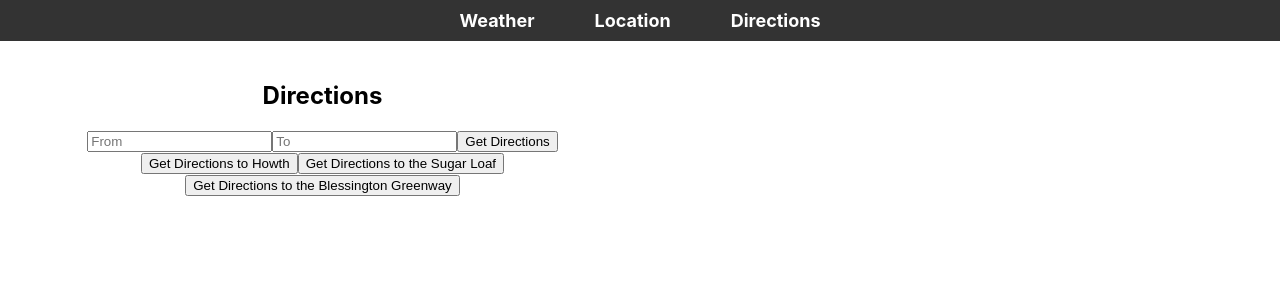
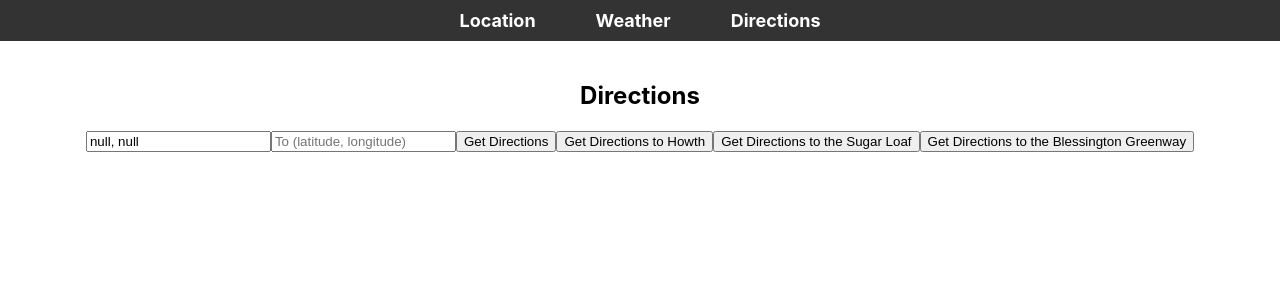
Before and after one commit to cduggan1/group-design-project-10, a React (Create React App) app in the folder client/: page /directions in a window 1280 px wide. Shown: the top 300 px of the page. Built offline with nearby package versions, Linux system fonts and the light colour scheme.

Commit message:
Components split into three pages

```diff
--- a/client/src/App.js
+++ b/client/src/App.js
@@ -1,27 +1,42 @@
 import './App.css';
-import React from "react";
+import React, { useState } from "react";
 import Weather from "./components/Weather";
 import { BrowserRouter as Router, Route, Routes, Link } from 'react-router-dom';
 import Location from './components/Location';
 import Directions from './components/Directions';
 
 function App() {
+    const [location, setLocation] = useState({
+      latitude: null,
+      longitude: null,
+    });
+
+    const updateLocation = (lat, lon) => {
+      setLocation({ latitude: lat, longitude: lon });
+    };
+
     return (
         <Router>
             <div>
                 {/* Navbar with links */}
                 <nav>
                     <ul>
+                        <li><Link to="/location">Location</Link></li>
                         <li><Link to="/">Weather</Link></li>
-            <li><Link to="/location">Location</Link></li>
                         <li><Link to="/directions">Directions</Link></li>
                     </ul>
                 </nav>
 
                 <Routes>
-          <Route path="/" element={<Weather />} />
-          <Route path="/location" element={<Location />} />
-          <Route path="/directions" element={<Directions />} />
+                    <Route
+                        path="/location"
+                        element={<Location updateLocation={updateLocation} initialCoordinates={location} />}
+                    />
+                    <Route
+                        path="/"
+                        element={<Weather latitude={location.latitude} longitude={location.longitude} />}
+                    />
+                    <Route path="/directions" element={<Directions latitude={location.latitude} longitude={location.longitude} />} />
                 </Routes>
             </div>
         </Router>
--- a/client/src/components/Directions.js
+++ b/client/src/components/Directions.js
@@ -1,23 +1,13 @@
-import { MapContainer, TileLayer, Marker, useMapEvents } from "react-leaflet";
-import "leaflet/dist/leaflet.css";
-import React, { useState } from "react";
-import L from "leaflet"; // Import the Leaflet library
-import WeatherAlerts from './WeatherAlerts';
+import React, { useState, useEffect } from "react";
 
-
-const Weather = () => {
+const Directions = ({ latitude, longitude }) => {
   // State variables for storing input values and fetched data
-    const [latitude, setLatitude] = useState(""); // Stores latitude value
-    const [longitude, setLongitude] = useState(""); // Stores longitude value
-    const [weatherData, setWeatherData] = useState(null); // Stores fetched weather data
-    const [address, setAddress] = useState(""); // Stores user-input address
-    const [coordinates, setCoordinates] = useState(null); // Stores fetched coordinates
+  const [start, setStart] = useState(`${latitude}, ${longitude}`); // Start with the current latitude and longitude as default
+  const [destination, setDestination] = useState(""); // Destination input value
   const [directions, setDirections] = useState(null); // Stores fetched directions
-    const [start, setStart] = useState(""); // Stores start location for directions
-    const [destination, setDestination] = useState(""); // Stores destination for directions
   const [error, setError] = useState(""); // Stores error messages
 
-    // Function to fetch directions from start to destination
+  // Fetch directions from API
   const fetchDirections = async () => {
     try {
       const response = await fetch(`http://127.0.0.1:8000/api/directions/?from=${start}&to=${destination}`);
@@ -25,34 +15,59 @@ const Weather = () => {
         throw new Error("Failed to fetch directions");
       }
       const data = await response.json();
-            setDirections(data); // Store the fetched directions
-            setError(""); // Clear error message if successful
+      setDirections(data); // Store fetched directions
+      setError(""); // Clear any error message
     } catch (err) {
       setError("Failed to fetch directions");
       setDirections(null);
     }
   };
 
+  // Effect to update start location if latitude and longitude props change
+  useEffect(() => {
+    setStart(`${latitude}, ${longitude}`); // Update start location with current latitude and longitude
+  }, [latitude, longitude]);
+
   return (
     <div style={{ display: "flex", justifyContent: "center", gap: "30px", padding: "20px" }}>
-            {/* Directions Section - Allows users to get directions between locations */}
       <div style={{ flex: 1, textAlign: "center" }}>
         <h2>Directions</h2>
-                <input type="text" placeholder="From" value={start} onChange={(e) => setStart(e.target.value)} />
-                <input type="text" placeholder="To" value={destination} onChange={(e) => setDestination(e.target.value)} />
+
+        {/* "From" Location input */}
+        <input
+          type="text"
+          placeholder="From (latitude, longitude)"
+          value={start}
+          onChange={(e) => setStart(e.target.value)} // Handle changes in start location
+        />
+
+        {/* "To" Location input */}
+        <input
+          type="text"
+          placeholder="To (latitude, longitude)"
+          value={destination}
+          onChange={(e) => setDestination(e.target.value)} // Handle changes in destination
+        />
+
+        {/* Fetch directions when clicked */}
         <button onClick={fetchDirections}>Get Directions</button>
+
+        {/* Predefined destinations */}
         <button onClick={() => setDestination("53.377,-6.073")}>Get Directions to Howth</button>
         <button onClick={() => setDestination("53.144, -6.155")}>Get Directions to the Sugar Loaf</button>
         <button onClick={() => setDestination("53.141, -6.56")}>Get Directions to the Blessington Greenway</button>
-                {directions && directions.map((direction, index) => <p key={index}>{direction}</p>)}
+
+        {/* Display directions if available */}
+        {directions && directions.length > 0 && (
+          <div>
+            {directions.map((direction, index) => (
+              <p key={index}>{direction}</p>
+            ))}
+          </div>
+        )}
       </div>
 
-            {/* Weather Alerts Section - Displays weather alerts for selected coordinates */}
-            <div style={{ flex: 1, textAlign: "center" }}>
-                <WeatherAlerts latitude={latitude} longitude={longitude} />
-            </div>
-
-            {/* Error Message Display */}
+      {/* Error message display */}
       {error && (
         <div style={{ position: "absolute", bottom: "20px", left: "20px", color: "red" }}>
           <p>{error}</p>
@@ -62,4 +77,4 @@ const Weather = () => {
   );
 };
 
-export default Weather;
+export default Directions;
--- a/client/src/components/Location.js
+++ b/client/src/components/Location.js
@@ -1,19 +1,17 @@
-import "leaflet/dist/leaflet.css";
-import React, { useState } from "react";
-import L from "leaflet"; // Import the Leaflet library
+import React, { useState, useEffect } from "react";
 
+const Location = ({ updateLocation, initialCoordinates }) => {
+  // State variables for storing input values and fetched data
+  const [address, setAddress] = useState(""); // Stores user-input address
+  const [coordinates, setCoordinates] = useState(initialCoordinates || null); // Stores fetched coordinates
+  const [error, setError] = useState(""); // Stores error messages
 
-const Weather = () => {
-    // State variables for storing input values and fetched data
-    const [latitude, setLatitude] = useState(""); // Stores latitude value
-    const [longitude, setLongitude] = useState(""); // Stores longitude value
-    const [weatherData, setWeatherData] = useState(null); // Stores fetched weather data
-    const [address, setAddress] = useState(""); // Stores user-input address
-    const [coordinates, setCoordinates] = useState(null); // Stores fetched coordinates
-    const [directions, setDirections] = useState(null); // Stores fetched directions
-    const [start, setStart] = useState(""); // Stores start location for directions
-    const [destination, setDestination] = useState(""); // Stores destination for directions
-    const [error, setError] = useState(""); // Stores error messages
+  // Effect to set the initial coordinates from the parent component
+  useEffect(() => {
+    if (initialCoordinates) {
+      setCoordinates(initialCoordinates); // Set the coordinates if passed from the parent
+    }
+  }, [initialCoordinates]);
 
   // Function to fetch coordinates from an address
   const fetchCoordinates = async () => {
@@ -24,10 +22,10 @@ const Weather = () => {
       }
       const data = await response.json();
       setCoordinates(data[0]); // Store the fetched coordinates
-            setLatitude(data[0].latitude); // Update latitude state
-            setLongitude(data[0].longitude); // Update longitude state
-            setStart(`${data[0].latitude}, ${data[0].longitude}`); // Update start location
       setError(""); // Clear error message if successful
+
+      // Update latitude and longitude in parent component
+      updateLocation(data[0].latitude, data[0].longitude); // Pass coordinates to parent component
     } catch (err) {
       setError("Failed to fetch coordinates");
       setCoordinates(null);
@@ -46,8 +44,12 @@ const Weather = () => {
           onChange={(e) => setAddress(e.target.value)}
         />
         <button onClick={fetchCoordinates}>Get Coordinates</button>
-                {coordinates && (
+
+        {/* Display coordinates if set */}
+        {coordinates ? (
           <p>At {coordinates.latitude}, {coordinates.longitude}</p>
+        ) : (
+          <p>No location set</p>
         )}
       </div>
 
@@ -61,4 +63,4 @@ const Weather = () => {
   );
 };
 
-export default Weather;
+export default Location;
--- a/client/src/components/Weather.js
+++ b/client/src/components/Weather.js
@@ -1,6 +1,6 @@
 import { MapContainer, TileLayer, Marker, useMapEvents } from "react-leaflet";
 import "leaflet/dist/leaflet.css";
-import React, { useState } from "react";
+import React, { useState, useEffect } from "react";
 import L from "leaflet"; // Import the Leaflet library
 import WeatherAlerts from './WeatherAlerts';
 
@@ -15,16 +15,8 @@ const defaultIcon = new L.Icon({
   shadowSize: [41, 41],
 });
 
-const Weather = () => {
-    // State variables for storing input values and fetched data
-    const [latitude, setLatitude] = useState(""); // Stores latitude value
-    const [longitude, setLongitude] = useState(""); // Stores longitude value
+const Weather = ({ latitude, longitude }) => {
   const [weatherData, setWeatherData] = useState(null); // Stores fetched weather data
-    const [address, setAddress] = useState(""); // Stores user-input address
-    const [coordinates, setCoordinates] = useState(null); // Stores fetched coordinates
-    const [directions, setDirections] = useState(null); // Stores fetched directions
-    const [start, setStart] = useState(""); // Stores start location for directions
-    const [destination, setDestination] = useState(""); // Stores destination for directions
   const [error, setError] = useState(""); // Stores error messages
 
   // Function to fetch weather data based on latitude and longitude
@@ -36,7 +28,6 @@ const Weather = () => {
       }
       const data = await response.json();
       setWeatherData(data); // Store the fetched weather data
-            console.log(weatherData);
       setError(""); // Clear error message if successful
     } catch (err) {
       setError("Failed to fetch weather data");
@@ -44,71 +35,22 @@ const Weather = () => {
     }
   };
 
-    // Function to fetch coordinates from an address
-    const fetchCoordinates = async () => {
-        try {
-            const response = await fetch(`http://127.0.0.1:8000/api/address/?address=${address}`);
-            if (!response.ok) {
-                throw new Error("Failed to fetch address");
-            }
-            const data = await response.json();
-            setCoordinates(data[0]); // Store the fetched coordinates
-            setLatitude(data[0].latitude); // Update latitude state
-            setLongitude(data[0].longitude); // Update longitude state
-            setStart(`${data[0].latitude}, ${data[0].longitude}`); // Update start location
-            setError(""); // Clear error message if successful
-        } catch (err) {
-            setError("Failed to fetch coordinates");
-            setCoordinates(null);
-        }
-    };
-
-    // Function to fetch directions from start to destination
-    const fetchDirections = async () => {
-        try {
-            const response = await fetch(`http://127.0.0.1:8000/api/directions/?from=${start}&to=${destination}`);
-            if (!response.ok) {
-                throw new Error("Failed to fetch directions");
-            }
-            const data = await response.json();
-            setDirections(data); // Store the fetched directions
-            setError(""); // Clear error message if successful
-        } catch (err) {
-            setError("Failed to fetch directions");
-            setDirections(null);
-        }
-    };
 
   // Function to handle map click events and update latitude & longitude
   function LocationMarker() {
     useMapEvents({
       click(e) {
-                setLatitude(e.latlng.lat.toFixed(6)); // Update latitude with clicked location
-                setLongitude(e.latlng.lng.toFixed(6)); // Update longitude with clicked location
+                latitude = e.latlng.lat.toFixed(6); // Update latitude with clicked location
+                longitude = e.latlng.lng.toFixed(6); // Update longitude with clicked location
       },
     });
     return latitude && longitude ? (
-            <Marker position={[latitude, longitude]} icon={defaultIcon} /> // Use the custom icon
+      <Marker position={[latitude, longitude]} icon={defaultIcon} />
     ) : null;
   }
 
   return (
     <div style={{ display: "flex", justifyContent: "center", gap: "30px", padding: "20px" }}>
-            {/* Location Section - Allows users to input an address and fetch its coordinates */}
-            <div style={{ flex: 1, textAlign: "center" }}>
-                <h2>Set Location</h2>
-                <input
-                    type="text"
-                    placeholder="Address"
-                    value={address}
-                    onChange={(e) => setAddress(e.target.value)}
-                />
-                <button onClick={fetchCoordinates}>Get Coordinates</button>
-                {coordinates && (
-                    <p>At {coordinates.latitude}, {coordinates.longitude}</p>
-                )}
-            </div>
-
       {/* Weather Section - Displays weather forecast for selected coordinates */}
       <div style={{ flex: 1, textAlign: "center" }}>
         <h2>Weather Forecast</h2>
@@ -141,18 +83,6 @@ const Weather = () => {
         )}
       </div>
 
-            {/* Directions Section - Allows users to get directions between locations */}
-            <div style={{ flex: 1, textAlign: "center" }}>
-                <h2>Directions</h2>
-                <input type="text" placeholder="From" value={start} onChange={(e) => setStart(e.target.value)} />
-                <input type="text" placeholder="To" value={destination} onChange={(e) => setDestination(e.target.value)} />
-                <button onClick={fetchDirections}>Get Directions</button>
-                <button onClick={() => setDestination("53.377,-6.073")}>Get Directions to Howth</button>
-                <button onClick={() => setDestination("53.144, -6.155")}>Get Directions to the Sugar Loaf</button>
-                <button onClick={() => setDestination("53.141, -6.56")}>Get Directions to the Blessington Greenway</button>
-                {directions && directions.map((direction, index) => <p key={index}>{direction}</p>)}
-            </div>
-
       {/* Weather Alerts Section - Displays weather alerts for selected coordinates */}
       <div style={{ flex: 1, textAlign: "center" }}>
         <WeatherAlerts latitude={latitude} longitude={longitude} />
```
Lines whose indentation alone changed are shown as unchanged.
